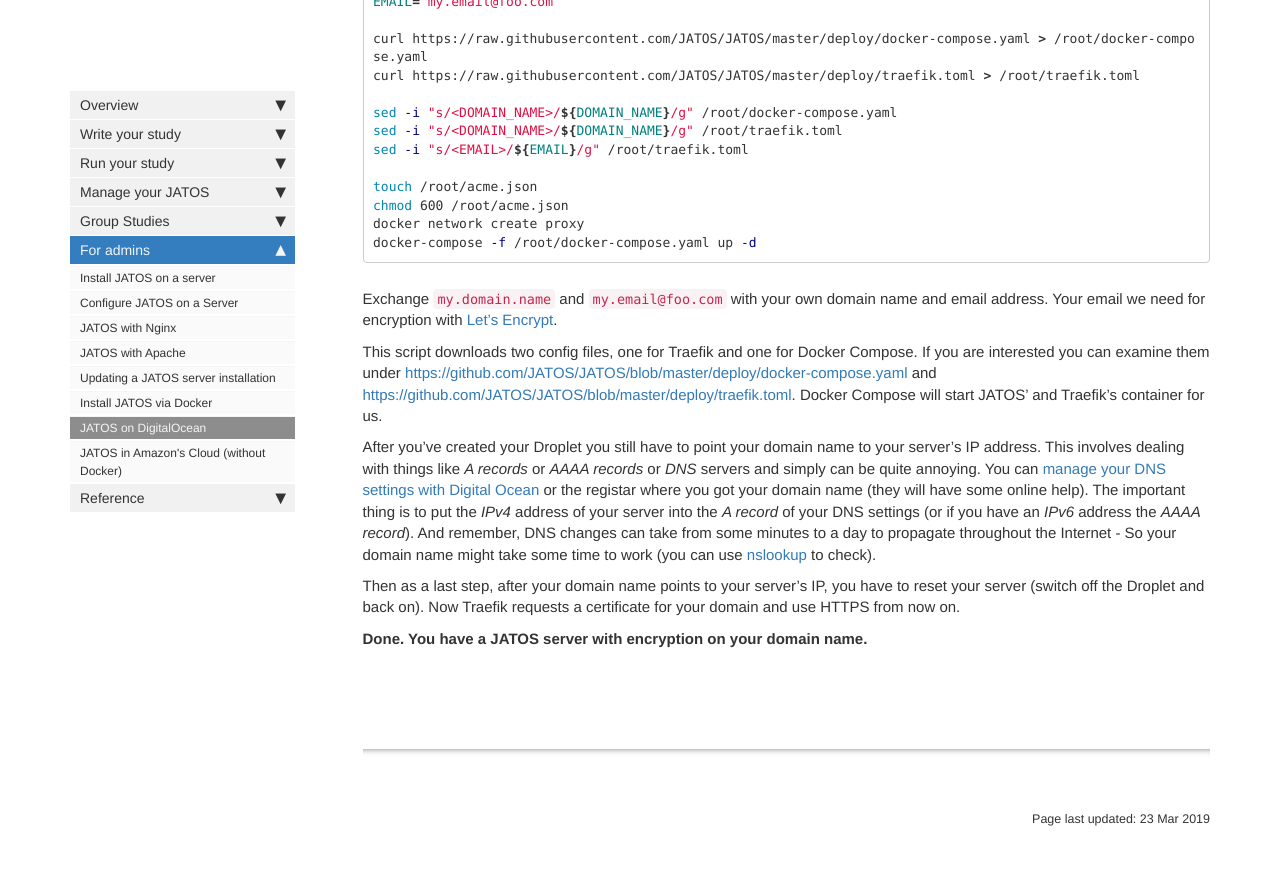
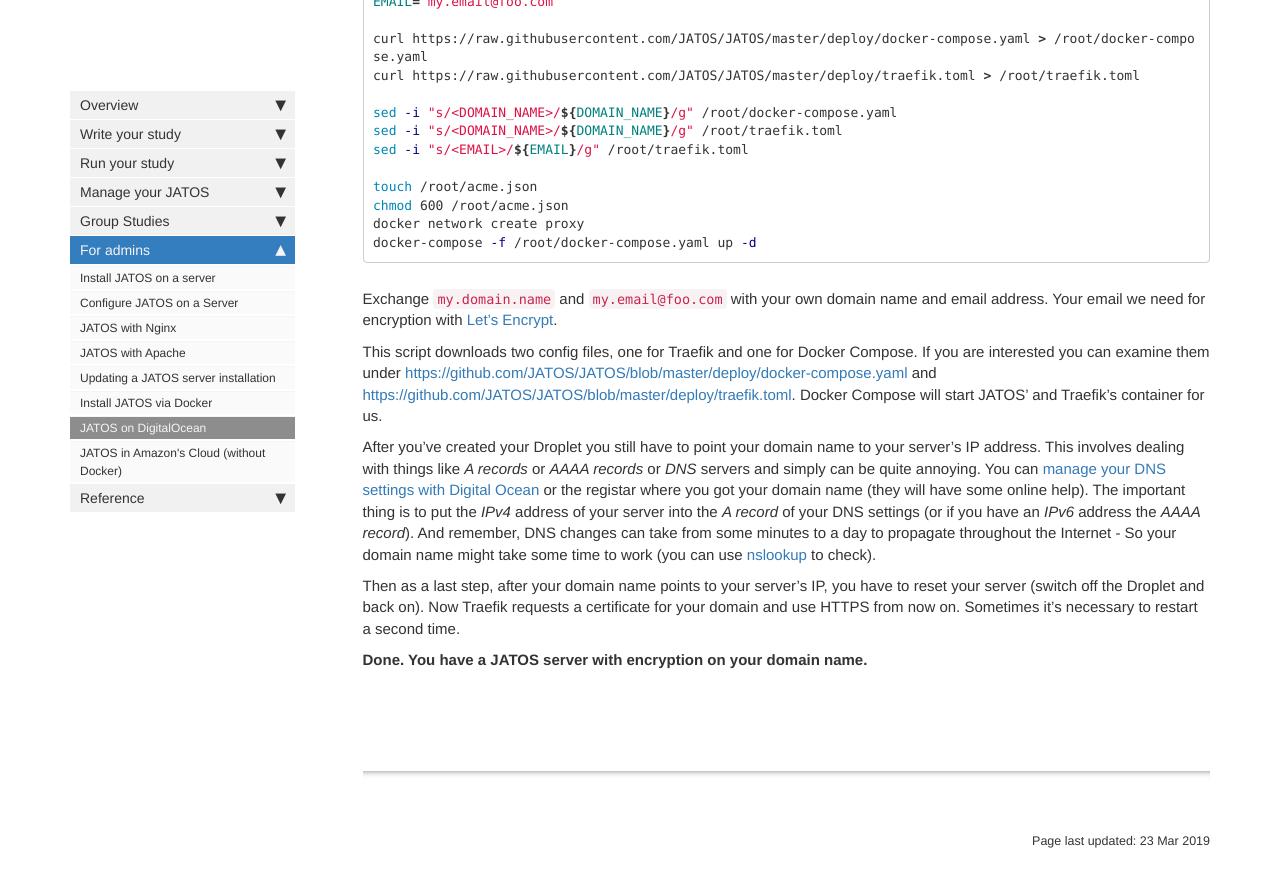
Before and after one commit to kristian-lange-tw/JATOS_docs_v3, a Jekyll site: the page built from pages/JATOS-on-DigitalOcean.md, in a window 1280 px wide and 900 px high, scrolled down 2518 px. Shown: the top 887 px of the window. Built offline with Jekyll 4.4.1, drawn with Linux system fonts in a browser that asks for light colours; nearby versions of some CDN libraries; comment, search, counter and statistics services are not loaded.

Commit message:
Update JATOS-on-DigitalOcean.md

```diff
--- a/pages/JATOS-on-DigitalOcean.md
+++ b/pages/JATOS-on-DigitalOcean.md
@@ -107,6 +107,6 @@ This script downloads two config files, one for Traefik and one for Docker Compo
 
 After you've created your Droplet you still have to point your domain name to your server's IP address. This involves dealing with things like _A records_ or _AAAA records_ or _DNS_ servers and simply can be quite annoying. You can [manage your DNS settings with Digital Ocean](https://www.digitalocean.com/docs/networking/dns/how-to/manage-records/) or the registar where you got your domain name (they will have some online help). The important thing is to put the _IPv4_ address of your server into the _A record_ of your DNS settings (or if you have an _IPv6_ address the _AAAA record_). And remember, DNS changes can take from some minutes to a day to propagate throughout the Internet - So your domain name might take some time to work (you can use [nslookup](http://www.kloth.net/services/nslookup.php) to check).
 
-Then as a last step, after your domain name points to your server's IP, you have to reset your server (switch off the Droplet and back on). Now Traefik requests a certificate for your domain and use HTTPS from now on.
+Then as a last step, after your domain name points to your server's IP, you have to reset your server (switch off the Droplet and back on). Now Traefik requests a certificate for your domain and use HTTPS from now on. Sometimes it's necessary to restart a second time.
 
 **Done. You have a JATOS server with encryption on your domain name.**
```
